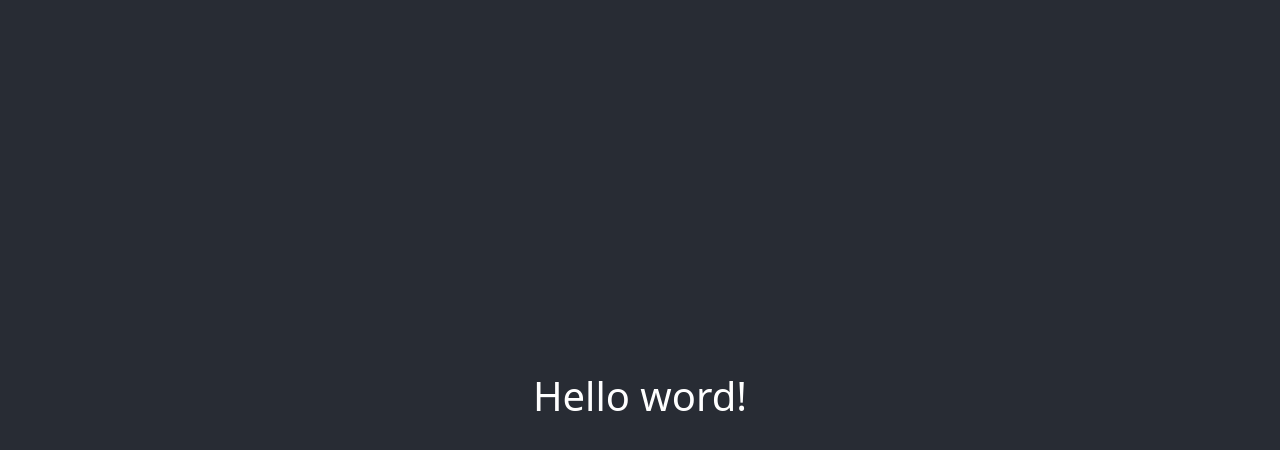
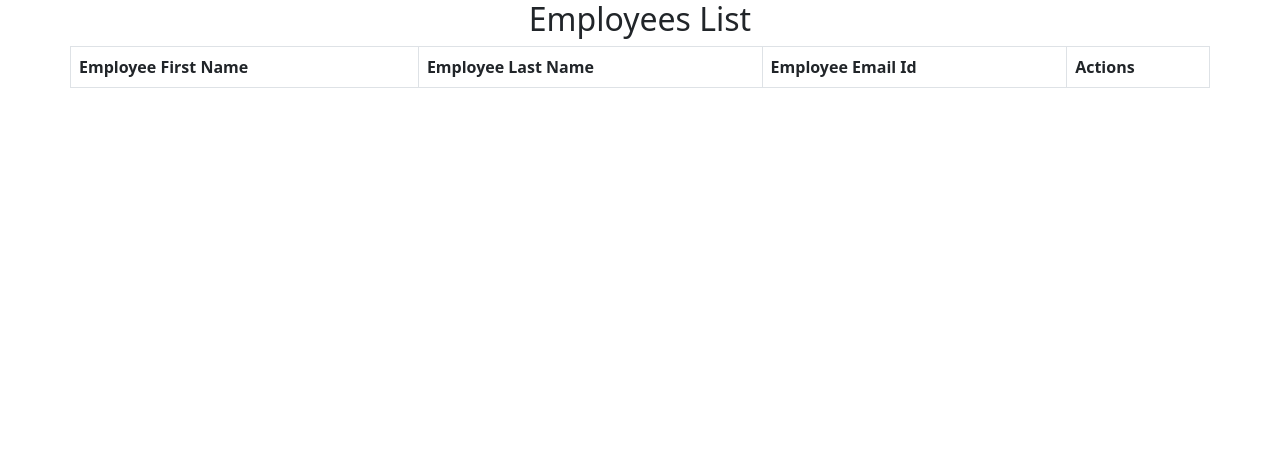
Before and after one commit to jonasmachados/crud-employee, a React (Create React App) app in the folder react-frontend/: page / in a window 1280 px wide. Shown: the top 450 px of the page. Built offline with nearby package versions, Linux system fonts and the light colour scheme.

Commit message:
Created list employee component

```diff
--- a/react-frontend/src/App.js
+++ b/react-frontend/src/App.js
@@ -1,12 +1,11 @@
 import logo from './logo.svg';
 import './App.css';
+import ListEmployeeComponent from './components/ListEmployeeComponent';
 
 function App() {
   return (
-    <div className="App">
-      <header className="App-header">
-        <h1>Hello word!</h1>
-      </header>
+    <div className="container">
+      <ListEmployeeComponent />
     </div>
   );
 }
--- /dev/null
+++ b/react-frontend/src/components/ListEmployeeComponent.jsx
@@ -0,0 +1,49 @@
+import React, { Component } from 'react';
+
+class ListEmployeeComponent extends Component {
+
+    constructor(props) {
+        super(props)
+
+        this.state = {
+            employees: []
+        }
+    }
+
+    render() {
+        return (
+            <div>
+                <h2 className="text-center">Employees List</h2>
+                <div className="row">
+                    <table className=" table table-striped table-bordered">
+
+                        <thead>
+                            <tr>
+                                <th>Employee First Name</th>
+                                <th>Employee Last Name</th>
+                                <th>Employee Email Id</th>
+                                <th>Actions</th>
+                            </tr>
+                        </thead>
+
+                        <tbody>
+                            {
+                                this.state.employees.map(
+                                    employee =>
+                                        <tr key={employee.id}>
+                                            <td>{employee.firstName}</td>
+                                            <td>{employee.lastName}</td>
+                                            <td>{employee.emailId}</td>
+                                        </tr>
+                                )
+                            }
+                        </tbody>
+
+                    </table>
+                </div>
+            </div>
+        );
+    }
+}
+
+export default ListEmployeeComponent;
```
